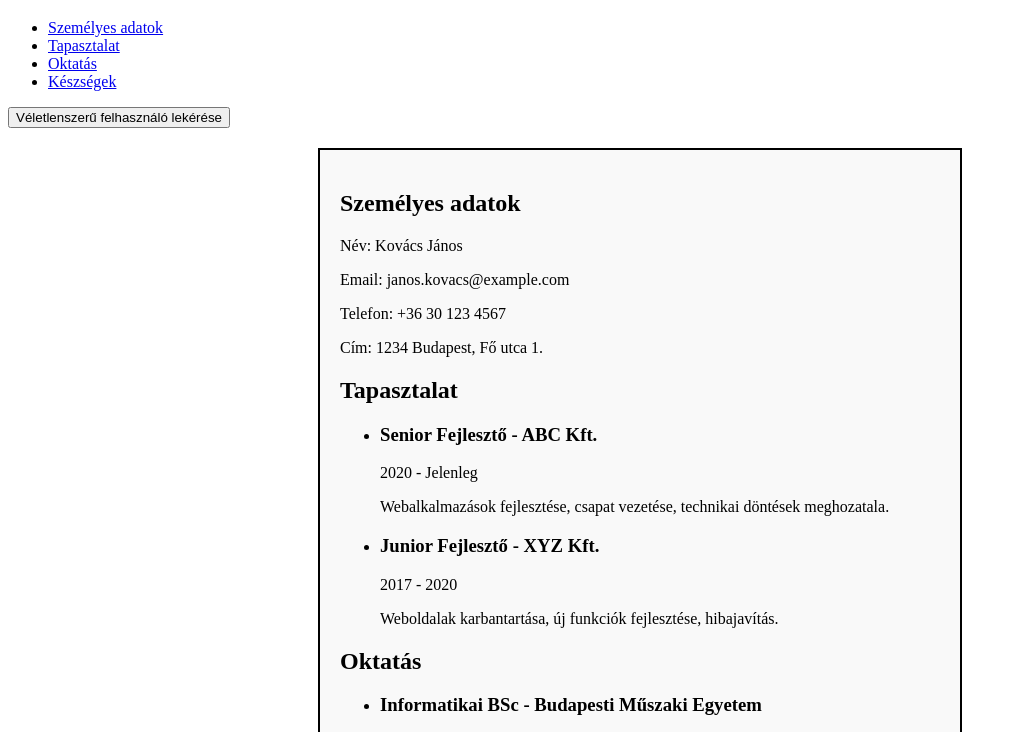
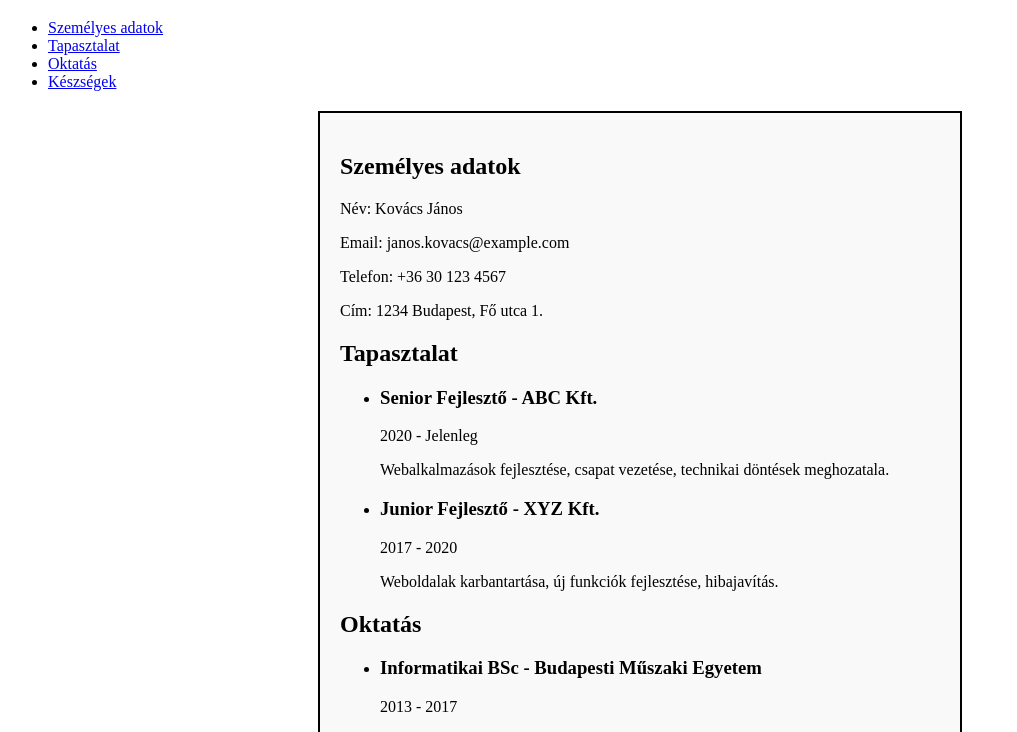
Before and after one commit to flora-program/gepinfohazi, a plain HTML site: page index.html in a window 1280 px wide. Shown: the part 61-793 px from the top of the page, without its empty margins (0-1017 px from the left). Drawn offline with Linux system fonts and the light colour scheme.

Commit message:
index try2

```diff
--- a/index.html
+++ b/index.html
@@ -23,7 +23,6 @@
         </div>
     </header>
     <div class="container main">
-        <button id="fetch-user">Véletlenszerű felhasználó lekérése</button>
         <div id="user-container"></div>
     </div>
     <footer>
```
